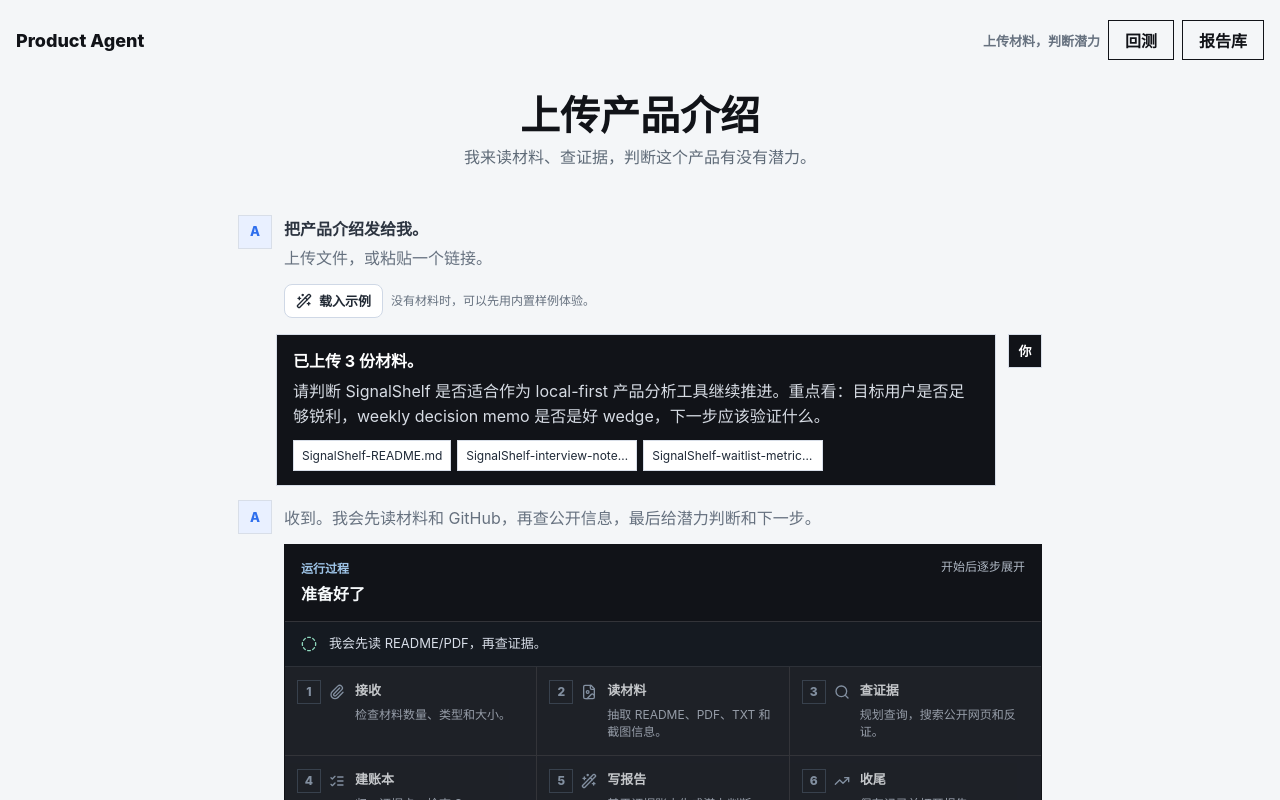
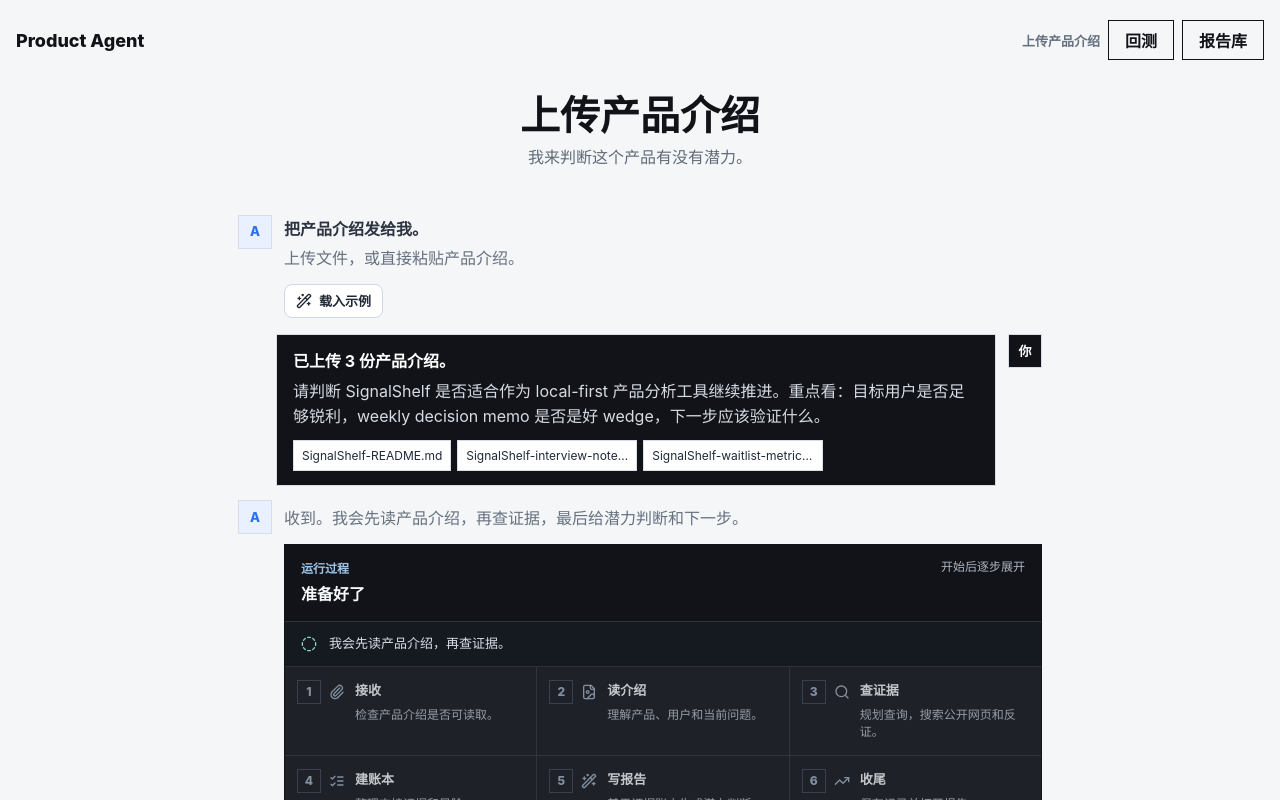
Before and after one commit to ljunnan24-hash/Product-Agent, a Next.js app: page / in a window 1280 px wide. Both pictures are taken after a click on the button "载入示例". Shown: the top 800 px of the page. Built offline with nearby package versions, Linux system fonts and the light colour scheme.

Commit message:
Simplify product upload language

```diff
--- a/src/components/ChatAgentEntry.tsx
+++ b/src/components/ChatAgentEntry.tsx
@@ -7,7 +7,6 @@
   CheckCircle2,
   CircleDashed,
   FileImage,
-  Github,
   ListChecks,
   Loader2,
   Paperclip,
@@ -89,7 +88,6 @@
   const router = useRouter();
   const inputRef = useRef<HTMLInputElement | null>(null);
   const [brief, setBrief] = useState(sampleBrief);
-  const [githubRepoUrl, setGithubRepoUrl] = useState("");
   const [materials, setMaterials] = useState<MaterialDraft[]>([]);
   const [error, setError] = useState("");
   const [isSubmitting, setIsSubmitting] = useState(false);
@@ -123,12 +121,12 @@
       if (
         !isAllowedMaterial(file)
       ) {
-        setError("支持 README/MD、TXT、PDF、PNG、JPG、WebP。");
+        setError("这个文件暂时不能读取，请换一份产品介绍。");
         continue;
       }
 
       if (file.size > 12 * 1024 * 1024) {
-        setError("单个材料请压缩到 12MB 以内。");
+        setError("单个文件请压缩到 12MB 以内。");
         continue;
       }
 
@@ -147,9 +145,8 @@
     event.preventDefault();
     setError("");
 
-    const trimmedGithubRepoUrl = githubRepoUrl.trim();
-    if (materials.length === 0 && !trimmedGithubRepoUrl) {
-      setError("先上传产品材料，或粘贴一个 GitHub repo URL。");
+    if (materials.length === 0 && !brief.trim()) {
+      setError("先上传或粘贴产品介绍。");
       return;
     }
 
@@ -157,7 +154,7 @@
       productVariant: variant.id,
       brief,
       imageMetrics: primaryMetrics,
-      githubRepoUrl: trimmedGithubRepoUrl,
+      githubRepoUrl: "",
       materials
     });
 
@@ -172,7 +169,7 @@
         stage: "intake",
         status: "running",
           title: "准备开始",
-        summary: "材料已放入运行队列。"
+          summary: "产品介绍已收到。"
       }
     ]);
 
@@ -203,11 +200,10 @@
     if (!retryInput) return;
 
     setBrief(retryInput.brief);
-    setGithubRepoUrl(retryInput.githubRepoUrl || "");
     setMaterials([]);
 
     if (!retryInput.canAutoPrefill || !retryInput.githubRepoUrl) {
-      setError(retryInput.limitation || "请重新上传材料后重试。");
+      setError(retryInput.limitation || "请重新上传产品介绍后重试。");
       inputRef.current?.click();
       return;
     }
@@ -217,7 +213,7 @@
       productVariant: retryInput.productVariant,
       brief: retryInput.brief,
       imageMetrics: null,
-      githubRepoUrl: retryInput.githubRepoUrl,
+      githubRepoUrl: "",
       materials: []
     });
     await startAnalysis(body);
@@ -232,10 +228,9 @@
       });
       const payload = (await response.json()) as DemoExamplePayload;
       if (!response.ok) {
-        throw new Error("示例材料读取失败");
+        throw new Error("示例产品介绍读取失败");
       }
       setBrief(payload.brief || "");
-      setGithubRepoUrl(payload.githubRepoUrl || "");
       setMaterials(
         payload.materials.slice(0, 6).map((material) => ({
           file: new File([material.content], material.name, {
@@ -248,7 +243,7 @@
       setRunEvents([]);
       setResumedRun(null);
     } catch (loadError) {
-      setError(loadError instanceof Error ? loadError.message : "示例材料读取失败");
+      setError(loadError instanceof Error ? loadError.message : "示例产品介绍读取失败");
     } finally {
       setIsLoadingExample(false);
     }
@@ -258,46 +253,39 @@
     <main className="chat-agent-layout conversation-mode">
       <section className="product-intake-hero">
         <h1>上传产品介绍</h1>
-        <p>我来读材料、查证据，判断这个产品有没有潜力。</p>
+        <p>我来判断这个产品有没有潜力。</p>
       </section>
 
       <form className="chat-console conversation-console" onSubmit={onSubmit}>
         <div className="chat-history conversation-thread" aria-label="Product Agent conversation">
           <Message role="agent">
             <strong>把产品介绍发给我。</strong>
-            <p>上传文件，或粘贴一个链接。</p>
+            <p>上传文件，或直接粘贴产品介绍。</p>
             <div className="demo-example-action">
               <button type="button" onClick={loadDemoExample} disabled={isLoadingExample}>
                 {isLoadingExample ? <Loader2 className="spin" size={16} /> : <Wand2 size={16} />}
                 载入示例
               </button>
-              <small>没有材料时，可以先用内置样例体验。</small>
             </div>
           </Message>
-          {materials.length > 0 || githubRepoUrl.trim() ? (
+          {materials.length > 0 ? (
             <Message role="user">
-              <strong>
-                {materials.length > 0 ? `已上传 ${materials.length} 份材料。` : "已提供 GitHub repo。"}
-              </strong>
+              <strong>已上传 {materials.length} 份产品介绍。</strong>
               <p>{brief || "请判断产品潜力。"}</p>
-              {materials.length > 0 || githubRepoUrl.trim() ? (
               <div className="user-material-list">
                 {materials.map((material, index) => (
                   <span key={`${material.file.name}-${index}`}>{material.file.name}</span>
                 ))}
-                  {githubRepoUrl.trim() ? <span>{githubRepoUrl.trim()}</span> : null}
               </div>
-              ) : null}
             </Message>
           ) : null}
-          {materials.length > 0 || githubRepoUrl.trim() ? (
+          {materials.length > 0 ? (
             <Message role="agent">
-              <p>收到。我会先读材料和 GitHub，再查公开信息，最后给潜力判断和下一步。</p>
+              <p>收到。我会先读产品介绍，再查证据，最后给潜力判断和下一步。</p>
               <LiveReasoningPanel
-                hasMaterials={materials.length > 0 || Boolean(githubRepoUrl.trim())}
+                hasMaterials={materials.length > 0}
                 isSubmitting={isSubmitting}
                 hasTextMaterial={
-                  Boolean(githubRepoUrl.trim()) ||
                   materials.some((material) => isTextFile(material.file))
                 }
                 events={runEvents}
@@ -412,17 +400,9 @@
           <textarea
             value={brief}
             onChange={(event) => setBrief(event.target.value)}
-            placeholder="补充一句目标，例如：判断这个产品有没有潜力。"
+            placeholder="粘贴产品介绍，或补充一句你想判断的问题。"
             rows={5}
           />
-          <div className="repo-url-row">
-            <Github size={16} />
-            <input
-              value={githubRepoUrl}
-              onChange={(event) => setGithubRepoUrl(event.target.value)}
-              placeholder="https://github.com/owner/repo"
-            />
-          </div>
 
           <div className="composer-actions">
             <input
@@ -438,7 +418,7 @@
               onClick={() => inputRef.current?.click()}
             >
               <Paperclip size={17} />
-              上传材料
+              上传产品介绍
             </button>
 
             <div className="composer-spacer" />
@@ -876,7 +856,7 @@
           <span>运行过程</span>
           <strong>
             {latestEvent?.title ||
-              (isSubmitting ? "启动中" : hasMaterials ? "准备好了" : "等待材料")}
+              (isSubmitting ? "启动中" : hasMaterials ? "准备好了" : "等待产品介绍")}
           </strong>
         </div>
         <small>{isSubmitting ? "执行到哪里会实时更新" : "开始后逐步展开"}</small>
@@ -886,8 +866,8 @@
         <p>
           {latestEvent?.summary ||
             (hasTextMaterial
-              ? "我会先读 README/PDF，再查证据。"
-              : "我会先读取材料，再查证据。")}
+              ? "我会先读产品介绍，再查证据。"
+              : "我会先读产品介绍，再查证据。")}
         </p>
       </div>
       <div className="live-stage-list">
@@ -931,13 +911,13 @@
     id: "intake",
     icon: Paperclip,
     title: "接收",
-    body: "检查材料数量、类型和大小。"
+    body: "检查产品介绍是否可读取。"
   },
   {
     id: "material_reader",
     icon: FileImage,
-    title: "读材料",
-    body: "抽取 README、PDF、TXT 和截图信息。"
+    title: "读介绍",
+    body: "理解产品、用户和当前问题。"
   },
   {
     id: "web_research",
@@ -949,7 +929,7 @@
     id: "evidence_agent",
     icon: ListChecks,
     title: "建账本",
-    body: "归一证据卡，检查 Source Budget。"
+    body: "整理支持证据和风险。"
   },
   {
     id: "report_composer",
--- a/src/components/VariantShell.tsx
+++ b/src/components/VariantShell.tsx
@@ -14,7 +14,7 @@
           Product Agent
         </Link>
         <div className="topbar-actions">
-          <span className="topbar-status">上传材料，判断潜力</span>
+          <span className="topbar-status">上传产品介绍</span>
           <Link className="secondary-link" href="/backtests">
             回测
           </Link>
```
Also changed, not shown: 2 other files (tests, documents, lock files or other folders). Lines whose indentation alone changed are shown as unchanged.
